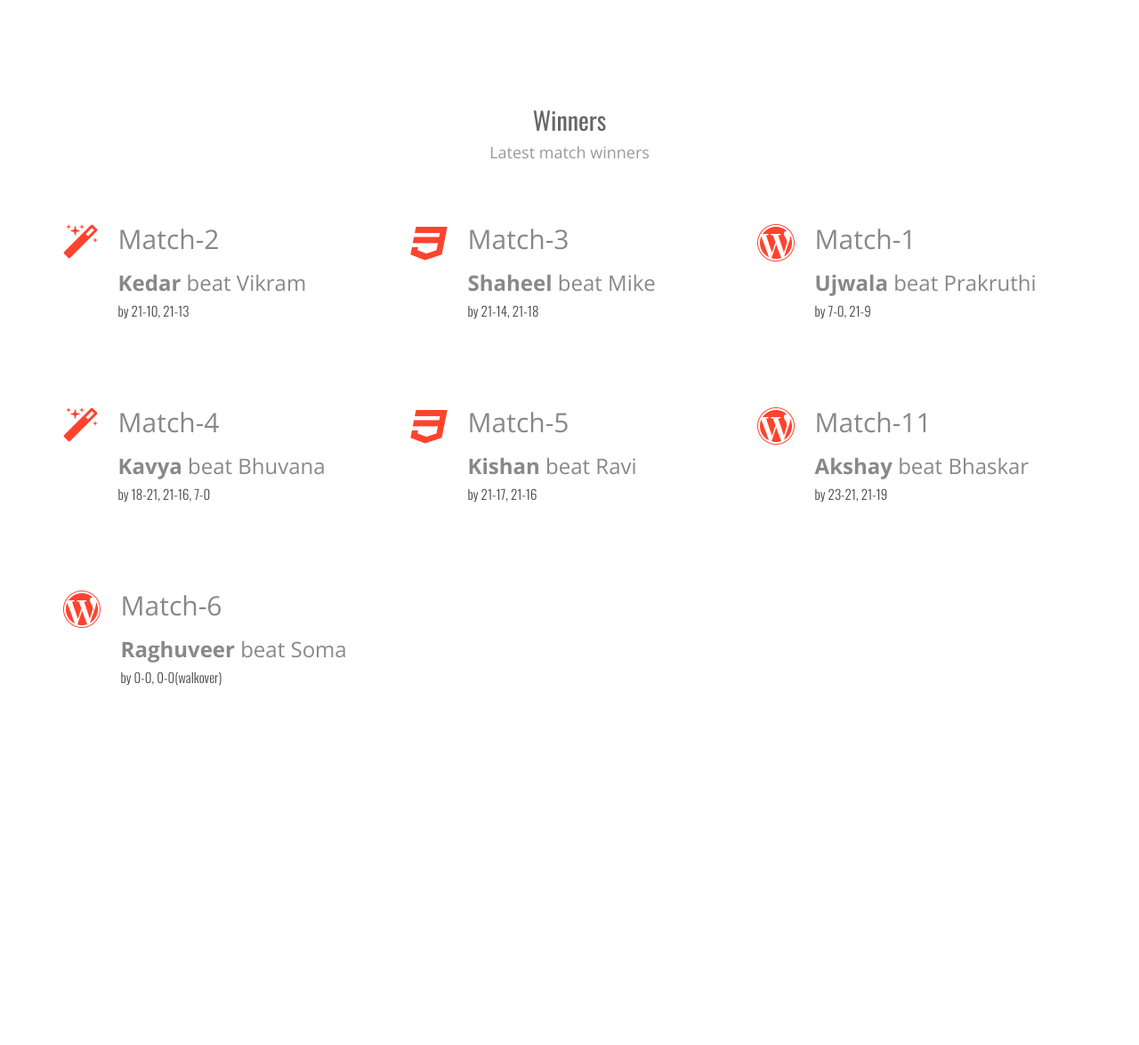
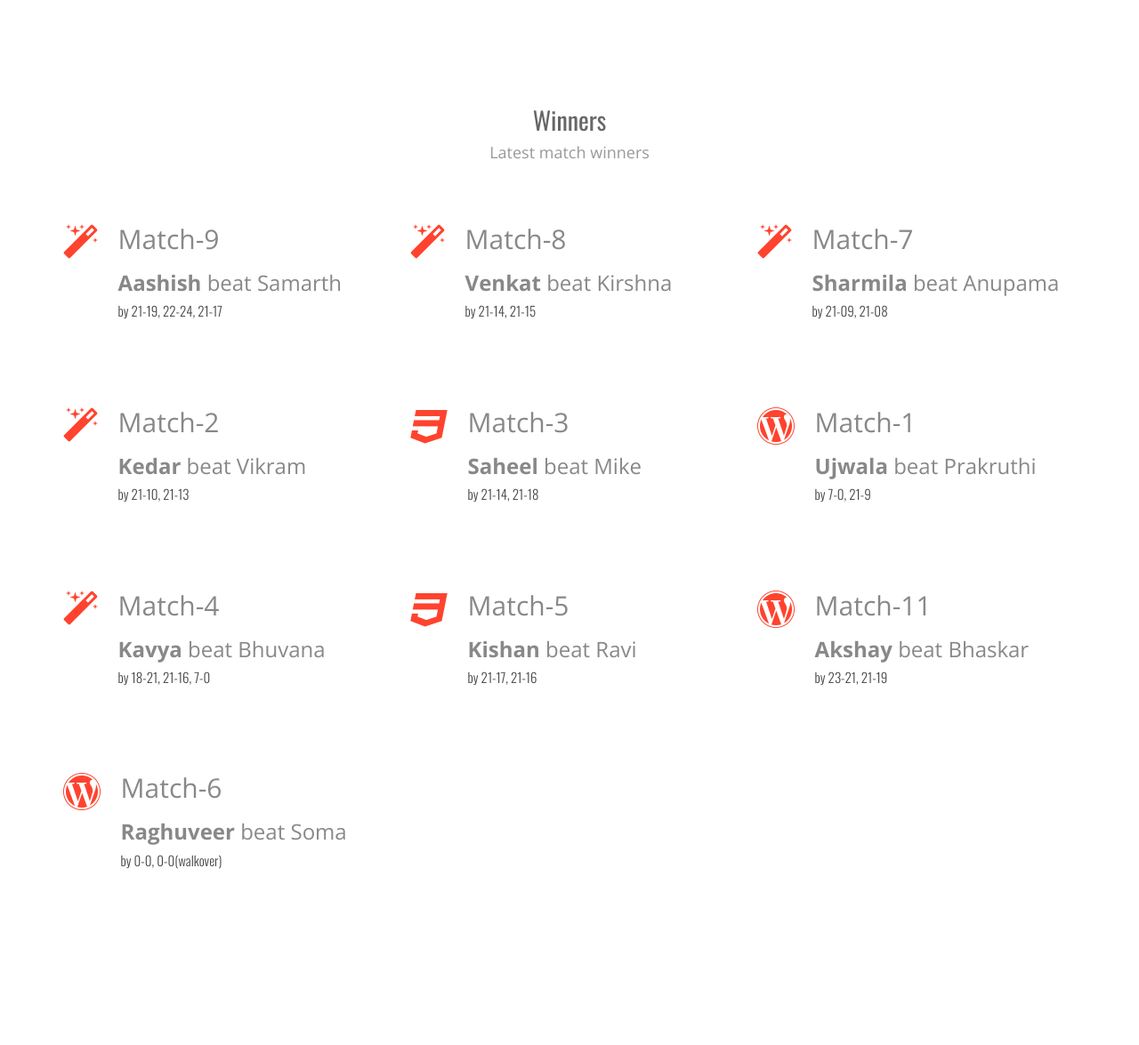
Before and after one commit to prakash89/pingpong, a Rails app: page /result in a window 1280 px wide. Shown: the whole page at 89% size. Before the commit the page ends 771 px from the top, so only its background shows below. Run offline with Rails 7, Linux system fonts and the light colour scheme; style sheets or scripts are compiled from the project's sources; some libraries are stand-ins or nearby versions.

Commit message:
2nd day update

```diff
--- a/app/views/welcome/result.html.erb
+++ b/app/views/welcome/result.html.erb
@@ -21,6 +21,44 @@
                                 <div class="media">
                                     <i class="fa fa-magic pull-left"></i>
                                     <div class="media-body">
+                                        <h2 class="media-heading">Match-9</h2>
+                                        <h3><strong>Aashish</strong> beat Samarth</h3>
+                                        <h4>by 21-19, 22-24, 21-17</h4>
+                                    </div>
+                                </div>
+                            </div>
+                        </div>
+
+                        <div class="col-md-4 col-sm-6 col-xs-12">
+                            <div class="feature-2">
+                                <div class="media">
+                                    <i class="fa fa-magic pull-left"></i>
+                                    <div class="media-body">
+                                        <h2 class="media-heading">Match-8</h2>
+                                        <h3><strong>Venkat</strong> beat Kirshna</h3>
+                                        <h4>by 21-14, 21-15</h4>
+                                    </div>
+                                </div>
+                            </div>
+                        </div>
+
+                        <div class="col-md-4 col-sm-6 col-xs-12">
+                            <div class="feature-2">
+                                <div class="media">
+                                    <i class="fa fa-magic pull-left"></i>
+                                    <div class="media-body">
+                                        <h2 class="media-heading">Match-7</h2>
+                                        <h3><strong>Sharmila</strong> beat Anupama</h3>
+                                        <h4>by 21-09, 21-08</h4>
+                                    </div>
+                                </div>
+                            </div>
+                        </div>
+                        <div class="col-md-4 col-sm-6 col-xs-12">
+                            <div class="feature-2">
+                                <div class="media">
+                                    <i class="fa fa-magic pull-left"></i>
+                                    <div class="media-body">
                                         <h2 class="media-heading">Match-2</h2>
                                         <h3><strong>Kedar</strong> beat Vikram</h3>
                                         <h4>by 21-10, 21-13</h4>
@@ -34,7 +72,7 @@
                                     <i class="fa fa-css3 pull-left"></i>
                                     <div class="media-body">
                                         <h2 class="media-heading">Match-3</h2>
-                                        <h3><strong>Shaheel</strong> beat Mike</h3>
+                                        <h3><strong>Saheel</strong> beat Mike</h3>
                                         <h4>by 21-14, 21-18</h4>
                                     </div>
                                 </div>
```
